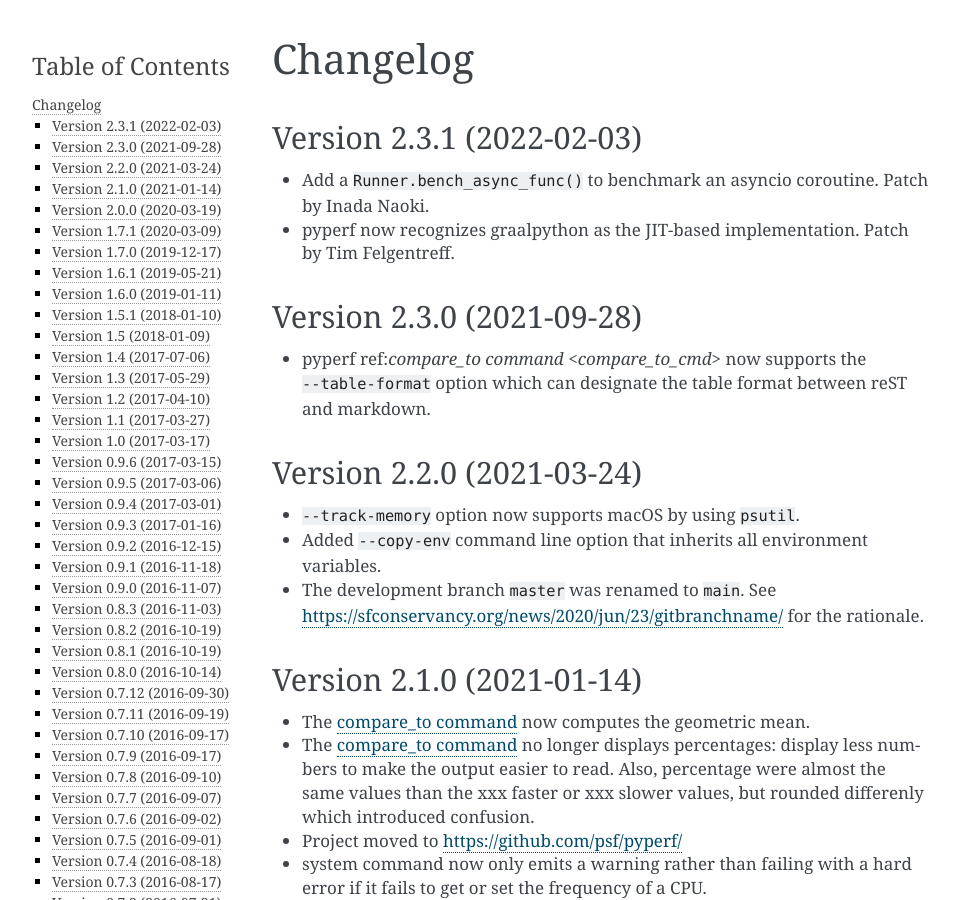
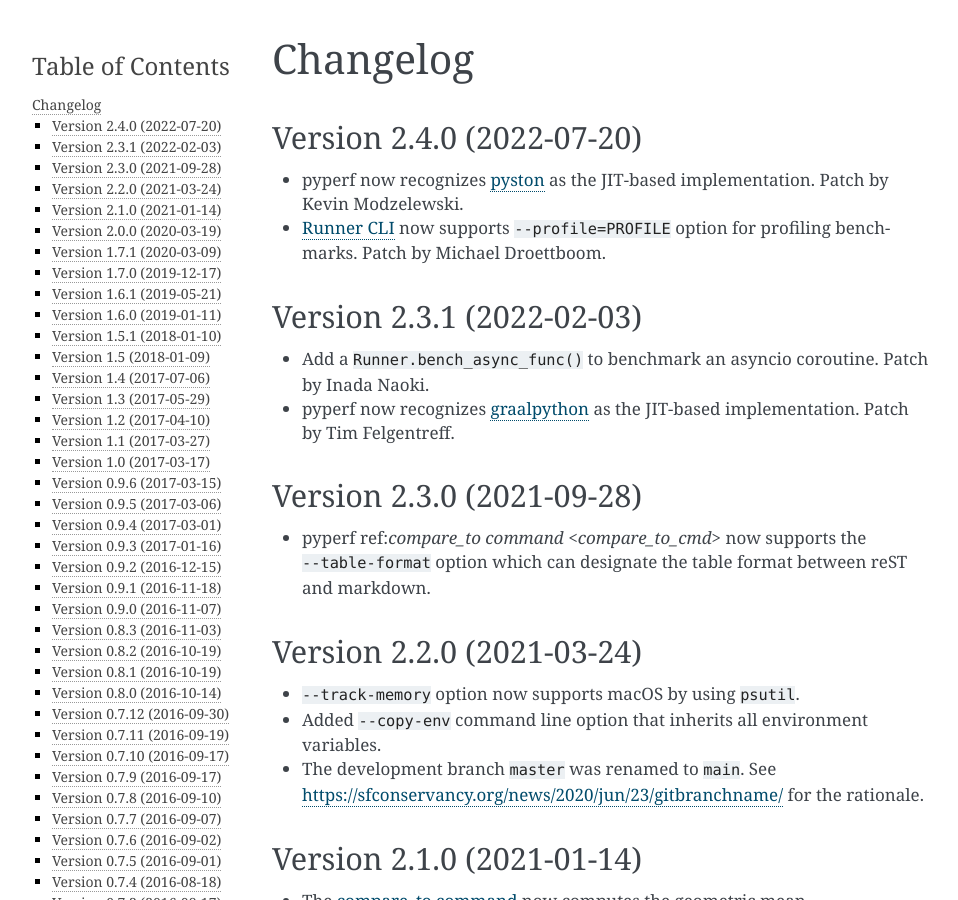
Before and after one commit to psf/pyperf, a Sphinx documentation site: the page built from doc/changelog.rst, in a window 1280 px wide and 900 px high. Shown: the whole window, without its empty margins (148-1106 px from the left). Built offline with Sphinx 7.4.7, drawn with Linux system fonts in a browser that asks for light colours.

Commit message:
Prepare release 2.4.0 (#138)

```diff
--- a/doc/changelog.rst
+++ b/doc/changelog.rst
@@ -1,12 +1,20 @@
 Changelog
 =========
+
+Version 2.4.0 (2022-07-20)
+--------------------------
+
+* pyperf now recognizes `pyston <https://github.com/pyston/pyston>`_ as the JIT-based implementation.
+  Patch by Kevin Modzelewski.
+* :ref:`Runner CLI <runner_cli>` now supports ``--profile=PROFILE`` option for profiling benchmarks.
+  Patch by Michael Droettboom.
 
 Version 2.3.1 (2022-02-03)
 --------------------------
 
 * Add a ``Runner.bench_async_func()`` to benchmark an asyncio coroutine.
   Patch by Inada Naoki.
-* pyperf now recognizes graalpython as the JIT-based implementation.
+* pyperf now recognizes `graalpython <https://github.com/oracle/graalpython>`_ as the JIT-based implementation.
   Patch by Tim Felgentreff.
 
 Version 2.3.0 (2021-09-28)
--- a/doc/conf.py
+++ b/doc/conf.py
@@ -55,7 +55,7 @@
 # built documents.
 #
 # The short X.Y version.
-version = release = '2.3.1'
+version = release = '2.4.0'
 
 # The language for content autogenerated by Sphinx. Refer to documentation
 # for a list of supported languages.
--- a/pyperf/__init__.py
+++ b/pyperf/__init__.py
@@ -1,6 +1,6 @@
 from time import perf_counter
 
-VERSION = (2, 3, 1)
+VERSION = (2, 4, 0)
 __version__ = '.'.join(map(str, VERSION))
 
 # Export pyperf.perf_counter for backward compatibility with pyperf 1.7
--- a/setup.py
+++ b/setup.py
@@ -24,7 +24,7 @@
 #  - git commit -a -m "post-release"
 #  - git push or send the PR to the repository
 
-VERSION = '2.3.1'
+VERSION = '2.4.0'
 
 DESCRIPTION = 'Python module to run and analyze benchmarks'
 CLASSIFIERS = [
```
